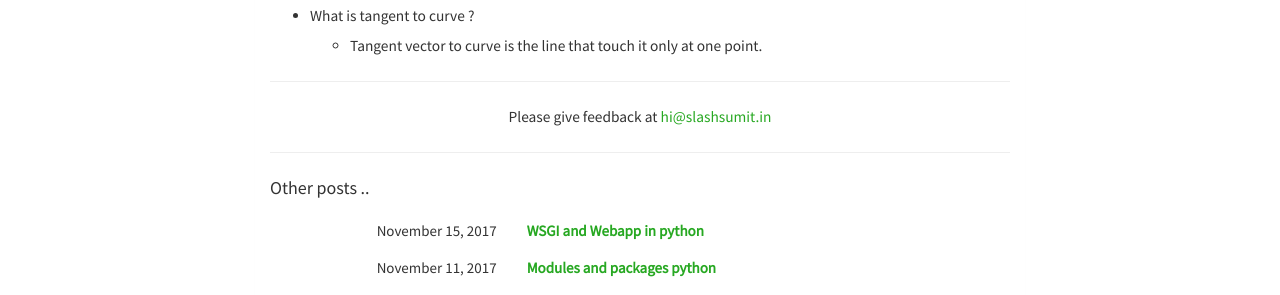
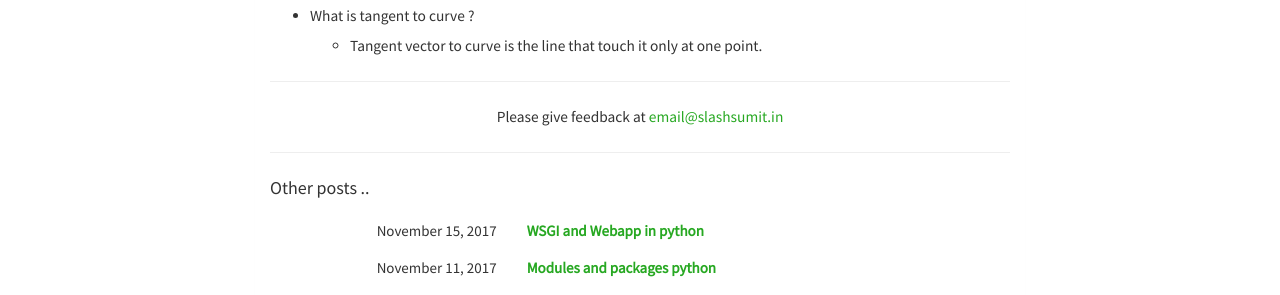
Before and after one commit to murarisumit/murarisumit.github.io, a Jekyll site: the page built from _posts/2017-11-01-basic-geometry-questions.md, in a window 1280 px wide. Shown: the part 605-900 px from the top of the page. Built offline with Jekyll 4.4.1, drawn with Linux system fonts in a browser that asks for light colours; nearby versions of some CDN libraries.

Commit message:
Added email feedback footer to post

```diff
--- a/_includes/email_feedback.html
+++ b/_includes/email_feedback.html
@@ -1,3 +1,3 @@
 {% if site.email_feedback %}
-<center>Please give feedback at <a href="mailto:{{ site.email }}?subject=Post: {{ page.title }}">hi@slashsumit.in</a> </center>
+<center>Please give feedback at <a href="mailto:{{ site.email }}?subject=Post: {{ page.title }}">{{ site.email }}</a> </center>
 {% endif %}
```
